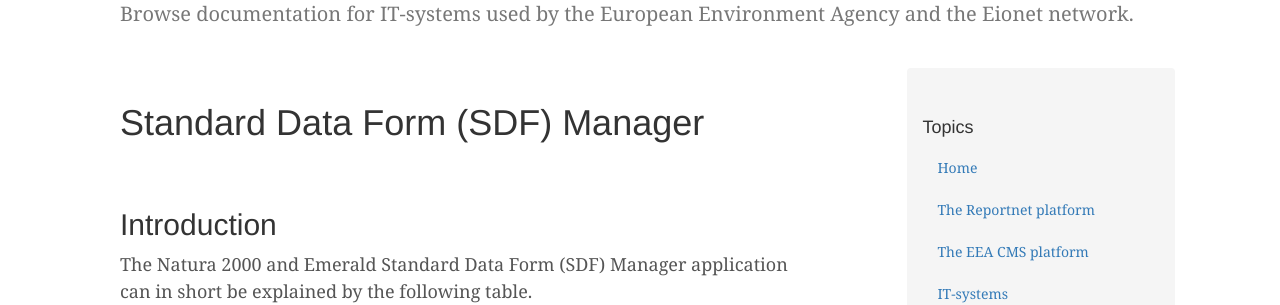
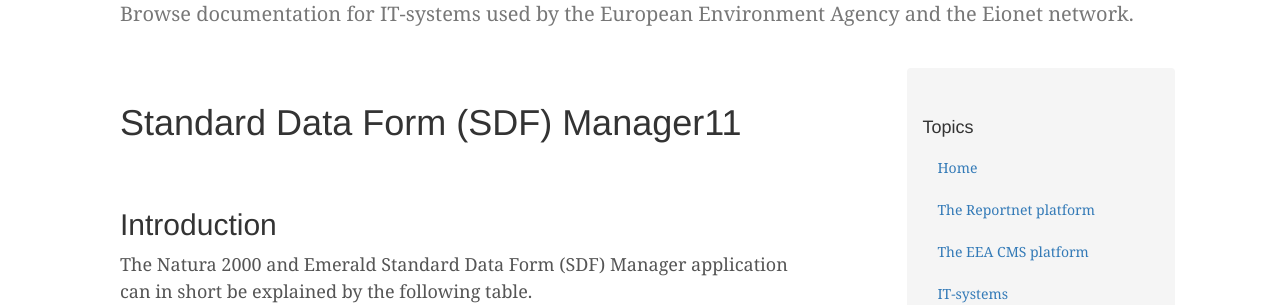
Before and after one commit to zotya/zotya.github.io, a Jekyll site: the page built from IT-systems/SDF-Manager/index.md, in a window 1280 px wide and 900 px high. Shown: the part 156-461 px from the top of the window. Built offline with Jekyll 4.4.1, drawn with Linux system fonts in a browser that asks for light colours; comment, search, counter and statistics services are not loaded.

Commit message:
Update index.md

```diff
--- a/IT-systems/SDF-Manager/index.md
+++ b/IT-systems/SDF-Manager/index.md
@@ -2,7 +2,7 @@
 title: Standard Data Form (SDF) Manager1
 ---
 
-# Standard Data Form (SDF) Manager
+# Standard Data Form (SDF) Manager11
 
 ## Introduction
 
```
